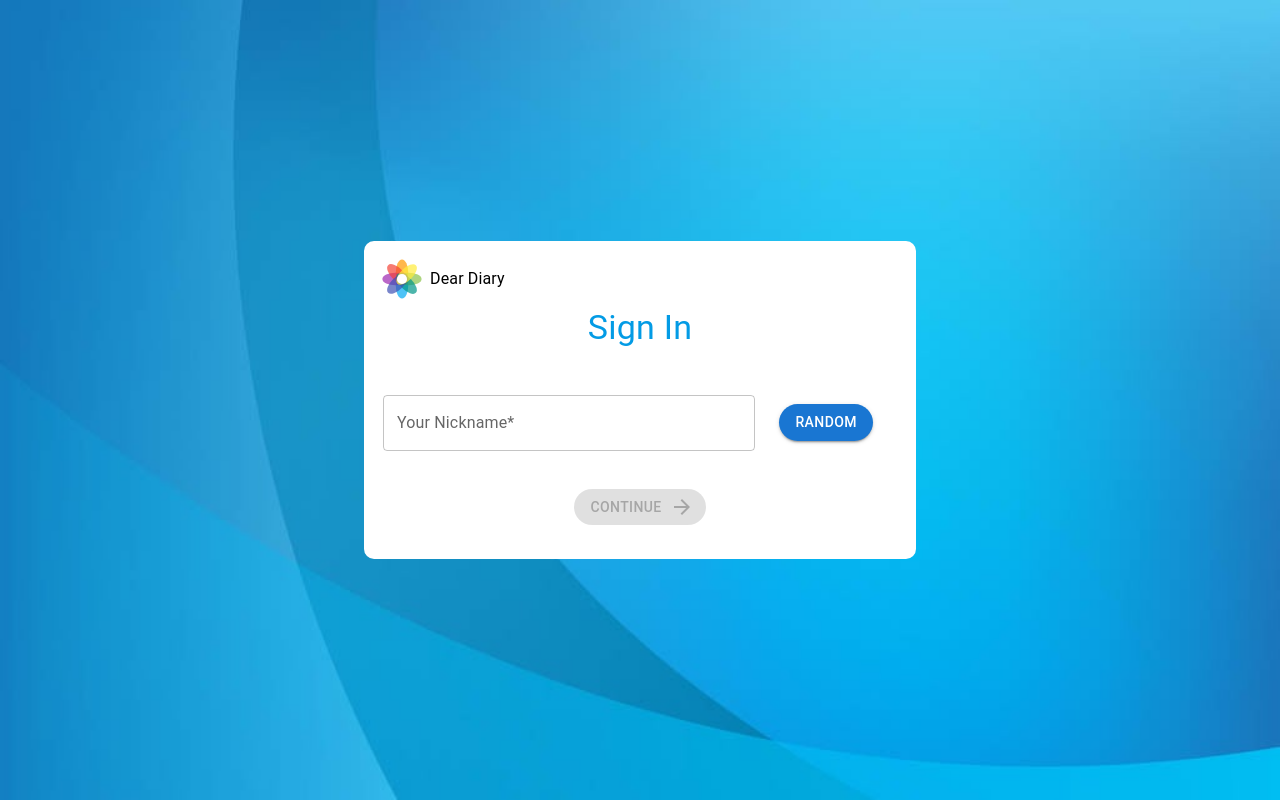
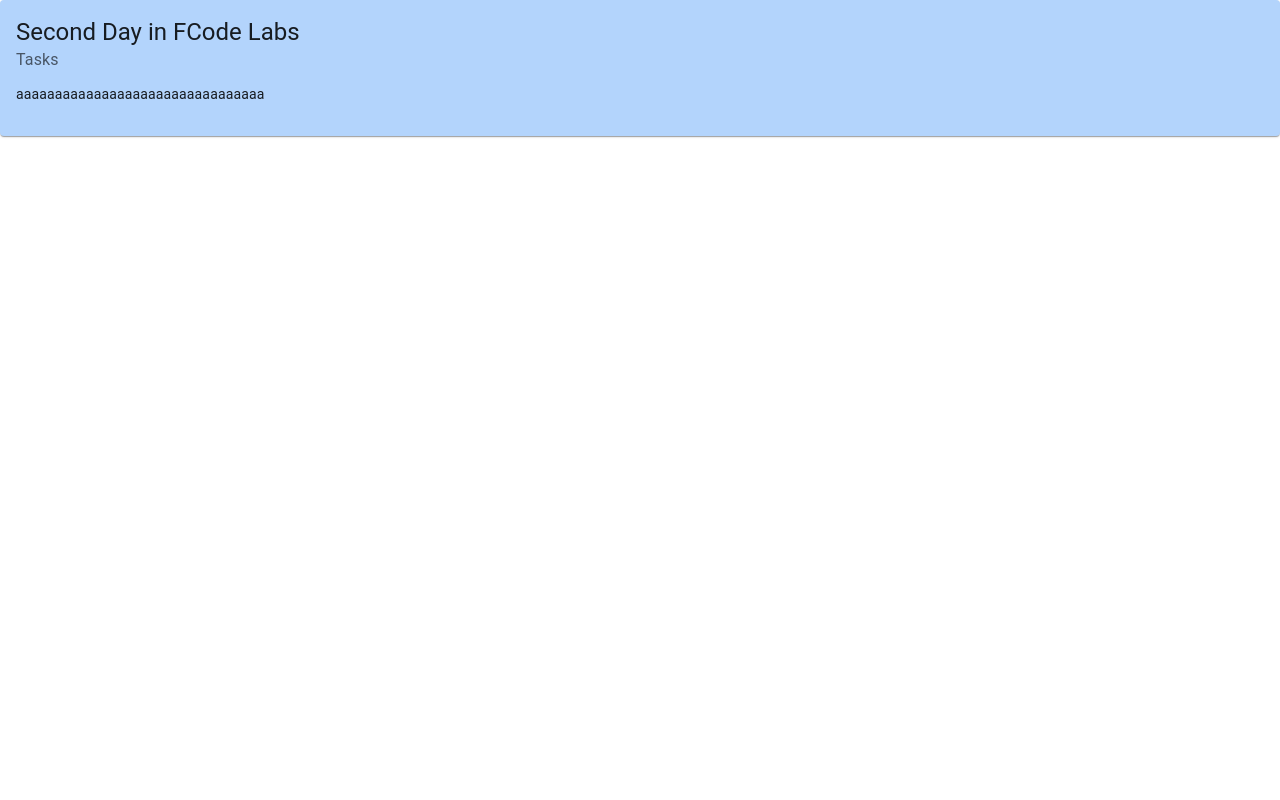
Before and after one commit to fcodelabs/training-web, a React (Create React App) app: page / in a window 1280 px wide. Built offline with nearby package versions, Linux system fonts and the light colour scheme.

Commit message:
Created DiaryCard

```diff
--- a/src/App.js
+++ b/src/App.js
@@ -1,10 +1,14 @@
 
 import './App.css';
+import DiaryCard from './components/DiaryCard/DiaryCard';
 import SignInPage from './pages/SignInPage/SignInPage';
+
 
 function App() {
   return (
-  <SignInPage/>
+
+    <DiaryCard title="Second Day in FCode Labs" subTitle="Tasks" description="aaaaaaaaaaaaaaaaaaaaaaaaaaaaaaaa" color="#b3d4fc"/>
+
   );
 }
 
--- /dev/null
+++ b/src/components/DiaryCard/DiaryCard.jsx
@@ -0,0 +1,66 @@
+import * as React from 'react';
+import Box from '@mui/material/Box';
+import Card from '@mui/material/Card';
+import CardActions from '@mui/material/CardActions';
+import CardContent from '@mui/material/CardContent';
+import Button from '@mui/material/Button';
+import Typography from '@mui/material/Typography';
+import { useState, useEffect } from "react";
+
+
+export default function DiaryCard(props) {
+
+    const [text, setText] = useState("");
+    const [label, setLabel] = useState("SHOW MORE");
+    const [visibility,setVisibility]=useState("none");
+
+
+
+    useEffect(() => {
+
+        if (props.description.length < 100) {
+            setText(props.description);
+            setVisibility("none");
+        } else {
+            var textTemp=props.description.substring(1, 100);
+            setText(textTemp + "...");
+            setVisibility("block");
+        }
+    },[]);
+
+    function handleShowMore() {
+
+        if (label == "SHOW MORE") {
+
+            setText(props.description);
+
+        } else {
+            setText(props.description.substring(1, 100) + "...");
+
+        }
+
+        var tempLabel = (label == "SHOW MORE") ? "SHOW LESS" : "SHOW MORE";
+        setLabel(tempLabel);
+
+    }
+
+
+    return (
+        <Card sx={{ minWidth: 275 }} style={{ backgroundColor: props.color }}>
+            <CardContent>
+                <Typography variant="h5" component="div">
+                    {props.title}
+                </Typography>
+                <Typography sx={{ mb: 1.5 }} color="text.secondary">
+                    {props.subTitle}
+                </Typography>
+                <Typography variant="body2">
+                    {text}
+                </Typography>
+            </CardContent>
+            <CardActions>
+                <Button size="small" style={{ color: 'black' ,display:visibility}} onClick={handleShowMore} >{label}</Button>
+            </CardActions>
+        </Card>
+    );
+}
```
